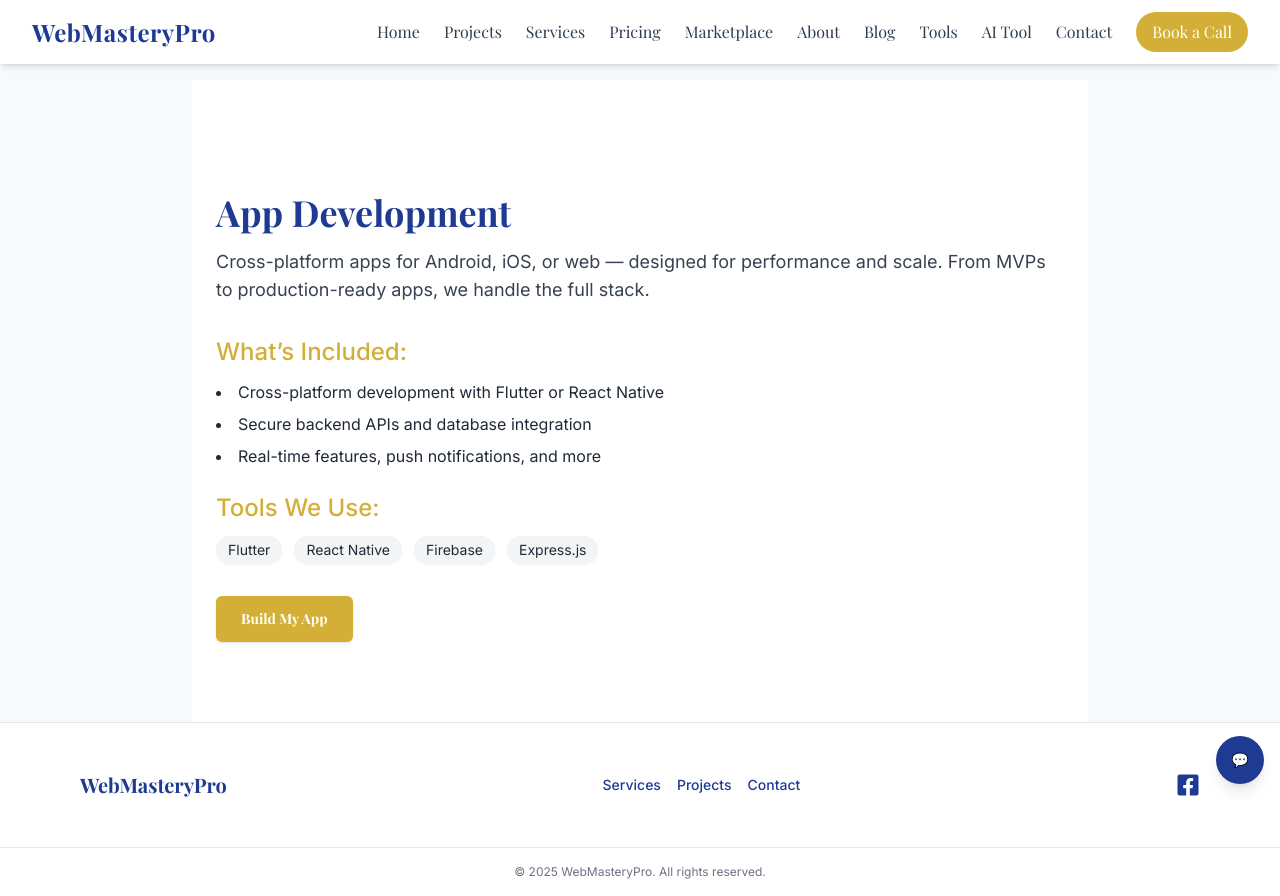
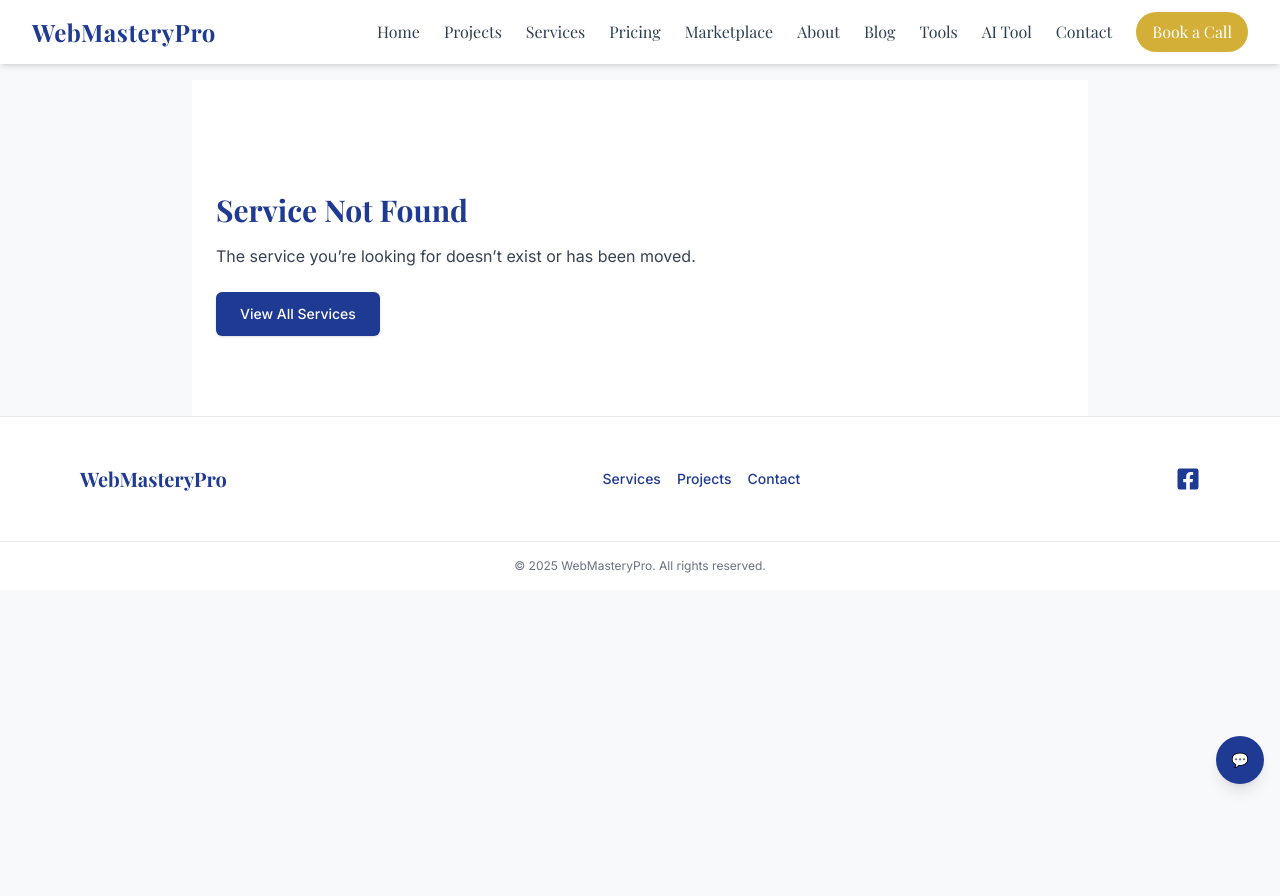
Before and after one commit to GitHubKing23/web-dev-frontend-, a React (Vite) app: page /services/app-development in a window 1280 px wide. After the commit the page ends 800 px from the top, so only its background shows below. Built offline with nearby package versions, Linux system fonts and the light colour scheme.

Commit message:
chore: stage and push latest content and page updates

```diff
--- a/content/blog/How AI Tools Are Helping Small Businesses & Twitch Streamers Dominate in 2025.mdx
+++ b/content/blog/How AI Tools Are Helping Small Businesses & Twitch Streamers Dominate in 2025.mdx
@@ -2,6 +2,7 @@
 title: "How AI Tools Are Helping Small Businesses & Twitch Streamers Dominate in 2025"
 date: "2025-08-11"
 author: "WebMasteryPro Team"
+category: AI
 description: "Boost sales, save time, and engage audiences. Learn how AI tools are transforming small businesses & Twitch streaming — with real examples."
 keywords: ["AI tools for small business", "AI automation for Twitch streamers", "business automation with AI", "AI chatbot for small business", "AI for live streaming", "custom AI solutions for small business", "AI Twitch overlay tools"]
 geo_region: "CA-ON" # Ontario, Canada
--- a/content/blog/How AI Tools Using GPU Power Are Boosting Business Growth.mdx
+++ b/content/blog/How AI Tools Using GPU Power Are Boosting Business Growth.mdx
@@ -1,6 +1,8 @@
 ---
 title: "How AI Tools Using GPU Power Are Boosting Business Growth"
 date: "2025-08-08"
+author: "WebMasteryPro Team"
+category: AI
 description: "Discover how AI powered by GPU technology is helping small businesses automate, save time, and increase revenue — even without technical experience."
 ---
 
--- a/content/blog/custom-website.mdx
+++ b/content/blog/custom-website.mdx
@@ -2,6 +2,7 @@
 title: "Why Every Business Needs a Custom Website"
 date: "2025-06-04"
 author: "WebMasteryPro Team"
+category: Web Development
 ---
 
 🌐 In today’s digital-first world, your website is more than a business card — it's your **brand’s home**.
@@ -27,36 +28,3 @@ A custom-built website ensures:
 - 🎨 **Brand consistency** across all visual elements
 - 📈 **SEO-optimized** structure for better Google ranking
 - 🔌 **Flexible integrations** with CRMs, APIs, or eCommerce
-
-It’s the difference between renting a room 🏠 vs. owning the building 🏢.
-
-![Custom Website Wireframe](https://webmasterypro.com/assets/img/custom-wireframe.png)
-
----
-
-### 🎯 Built Around Business Goals
-
-We don’t just design for beauty — we design for **conversion**. Whether your goal is:
-- 📞 Booking calls
-- 🛒 Selling products
-- 📨 Generating leads
-- 🖼️ Showcasing a portfolio
-
-A custom site can drive measurable results. It’s built with your business logic in mind.
-
----
-
-### 📊 Real Results: One Client’s Story
-
-We recently built a site for a landscaping company struggling with low leads. After launching a clean, mobile-first site with embedded quote forms and SEO pages for each service area, their lead volume doubled in 3 months. 📈
-
-Now, they’ve scaled to hire more crews — all because their website started doing the talking. 💬
-
----
-
-### 🚀 Ready to Elevate?
-
-If your website feels more like a placeholder than a powerhouse, it’s time to upgrade.
-At **WebMasteryPro**, we craft digital experiences designed to scale.
-
-**👉 Let’s build your online foundation.**
--- a/content/blog/introducing-twitch-streamer-upgrades.mdx
+++ b/content/blog/introducing-twitch-streamer-upgrades.mdx
@@ -2,6 +2,7 @@
 title: "Introducing Twitch Streamer Upgrades — Custom Overlays, Alerts & 24/7 Support"
 date: "2025-08-07"
 author: "WebMasteryPro Team"
+category: Streaming
 description: "Take your Twitch stream to the next level with professional overlays, animated alerts, and 24/7 tech help from WebMasteryPro. Based in Canada, helping streamers worldwide."
 keywords: [
   Twitch overlays,
--- a/content/blog/openai-business-tools.mdx
+++ b/content/blog/openai-business-tools.mdx
@@ -2,6 +2,7 @@
 title: "OpenAI Goes Open Source: What It Means for Your Business"
 date: "2025-08-06"
 author: "WebMasteryPro Team"
+category: AI
 ---
 
 🚀 Big news is reshaping the future of artificial intelligence: **OpenAI has gone open source.** This change isn’t just exciting for developers — it’s a massive opportunity for businesses of all sizes to access, customize, and deploy cutting-edge AI in ways never before possible.
--- a/content/blog/top-5-tools-we-use-daily.mdx
+++ b/content/blog/top-5-tools-we-use-daily.mdx
@@ -2,6 +2,7 @@
 title: "Top 5 Tools We Use Daily at WebMasteryPro"
 date: "2025-06-04"
 author: "WebMasteryPro Team"
+category: Tools
 ---
 
 🧰 Wondering what powers our daily workflow? Whether it’s client sites or internal tools, these are the five tools we can’t live without at **WebMasteryPro**.
--- a/content/blog/welcome.mdx
+++ b/content/blog/welcome.mdx
@@ -2,6 +2,7 @@
 title: Welcome to WebMasteryPro
 date: 2025-05-14
 author: WebMasteryPro Team
+category: Announcement
 ---
 
 Welcome to **WebMasteryPro**!
--- a/src/pages/ServiceDetail.jsx
+++ b/src/pages/ServiceDetail.jsx
@@ -1,5 +1,5 @@
 import React from 'react';
-import { useParams } from 'react-router-dom';
+import { useParams, Link } from 'react-router-dom';
 
 const serviceDetails = {
   'web-development': {
@@ -25,70 +25,28 @@ const serviceDetails = {
       'Backlink analysis and domain authority improvements',
     ],
     tools: ['Google Search Console', 'Ahrefs', 'Yoast SEO'],
-    cta: 'Optimize My Site',
+    cta: 'Request an SEO Audit',
   },
-  'cms-integration': {
-    title: 'CMS Integration',
-    description:
-      'Take control of your content with seamless CMS integrations. We offer headless CMS setups or traditional platforms based on your needs.',
-    details: [
-      'Headless CMS like Sanity or Strapi',
-      'WordPress or Shopify integration',
-      'Easy content editing without touching code',
-    ],
-    tools: ['Sanity', 'Strapi', 'WordPress', 'Shopify'],
-    cta: 'Integrate My CMS',
-  },
-  'app-development': {
-    title: 'App Development',
-    description:
-      'Cross-platform apps for Android, iOS, or web — designed for performance and scale. From MVPs to production-ready apps, we handle the full stack.',
-    details: [
-      'Cross-platform development with Flutter or React Native',
-      'Secure backend APIs and database integration',
-      'Real-time features, push notifications, and more',
-    ],
-    tools: ['Flutter', 'React Native', 'Firebase', 'Express.js'],
-    cta: 'Build My App',
-  },
-  'social-media-management': {
-    title: 'Social Media Management',
-    description:
-      'Let us handle your content, posting schedule, and growth strategy across all major platforms — Facebook, Instagram, X, TikTok, and more.',
-    details: [
-      'Content calendar and scheduling',
-      'Engagement tracking and analytics',
-      'Ad campaign management and boosting',
-    ],
-    tools: ['Hootsuite', 'Meta Business Suite', 'Canva'],
-    cta: 'Grow My Audience',
-  },
-  'twitch-upgrade': {
-    title: 'Twitch Streamer Upgrade',
-    description:
-      'Level up your Twitch channel with professionally designed stream layouts, smart automation, and immersive viewer engagement tools.',
-    details: [
-      'Custom Twitch overlays (BRB, Starting Soon, Live)',
-      'Follower-triggered animations with VFX',
-      '24/7 streaming setup using GPU servers',
-      'Stream alerts and audio-reactive visuals',
-    ],
-    tools: ['Blender', 'OBS Studio', 'Streamlabs', 'RunPod', 'After Effects'],
-    cta: 'Upgrade My Stream',
-  },
+  // Add more services here as needed...
 };
 
 export default function ServiceDetail() {
-  const { slug } = useParams();
-  const service = serviceDetails[slug];
+  const { serviceId } = useParams();
+  const service = serviceDetails[serviceId];
 
   if (!service) {
     return (
-      <div className="min-h-screen flex items-center justify-center text-center px-4">
-        <div>
-          <h2 className="text-3xl font-bold text-red-600 mb-2">Service Not Found</h2>
-          <p className="text-gray-600">Please check the URL or return to the services page.</p>
-        </div>
+      <div className="pt-28 pb-20 px-6 font-body bg-white text-left max-w-4xl mx-auto">
+        <h1 className="text-3xl font-heading font-bold text-primary mb-4">Service Not Found</h1>
+        <p className="text-gray-700 mb-6">
+          The service you’re looking for doesn’t exist or has been moved.
+        </p>
+        <Link
+          to="/services"
+          className="bg-primary text-white px-6 py-3 rounded-md text-sm font-semibold shadow hover:bg-opacity-90 transition inline-block"
+        >
+          View All Services
+        </Link>
       </div>
     );
   }
@@ -117,9 +75,12 @@ export default function ServiceDetail() {
         ))}
       </div>
 
-      <button className="bg-accent text-white px-6 py-3 rounded-md text-sm font-semibold shadow hover:bg-opacity-90 transition">
+      <Link
+        to="/contact"
+        className="bg-accent text-white px-6 py-3 rounded-md text-sm font-semibold shadow hover:bg-opacity-90 transition inline-block text-center"
+      >
         {service.cta}
-      </button>
+      </Link>
     </div>
   );
 }
```
Also changed, not shown: src/pages/Blog.jsx (+36 -6 lines), src/pages/Pricing.jsx (+14 -3 lines).
